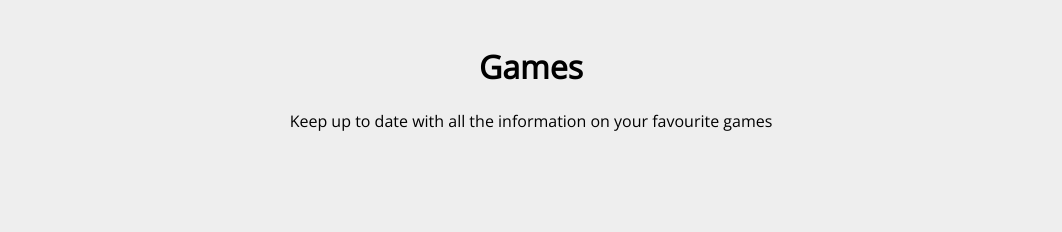
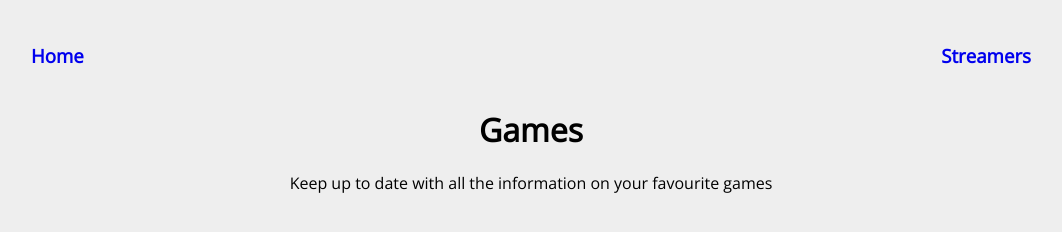
Before and after one commit to andy-h1/Gaming-Page, a plain HTML site: page games.html in a window 1280 px wide. Shown: the whole page, without its empty margins (109-1171 px from the left). Drawn offline with nearby package versions, Linux system fonts and the light colour scheme.

Commit message:
Added navigation links on page

```diff
--- a/games.html
+++ b/games.html
@@ -9,6 +9,11 @@
 </head>
 
 <body>
+
+    <header>
+        <h3><a class="home-link" href=index.html>Home</a></h3>
+        <h3><a class="streamer-link" href=streamers.html>Streamers</a></h3>
+    </header>
 
     <h1>Games</h1>
     <p>Keep up to date with all the information on your favourite games</p>
--- a/gaming.css
+++ b/gaming.css
@@ -28,9 +28,15 @@ body {
 
 header {
     display: flex;
-    justify-content: center;
+    justify-content: space-between;
+  }
+
+/* .home-page {
+    display: flex;
+    flex-direction: column;
+    justify-items: center;
     align-items: center;
-  }
+}   */
 
 .btn {
     border: 2px solid black;
```
Also changed, not shown: index.html (+2 -0 lines), streamers.html (+5 -0 lines).
